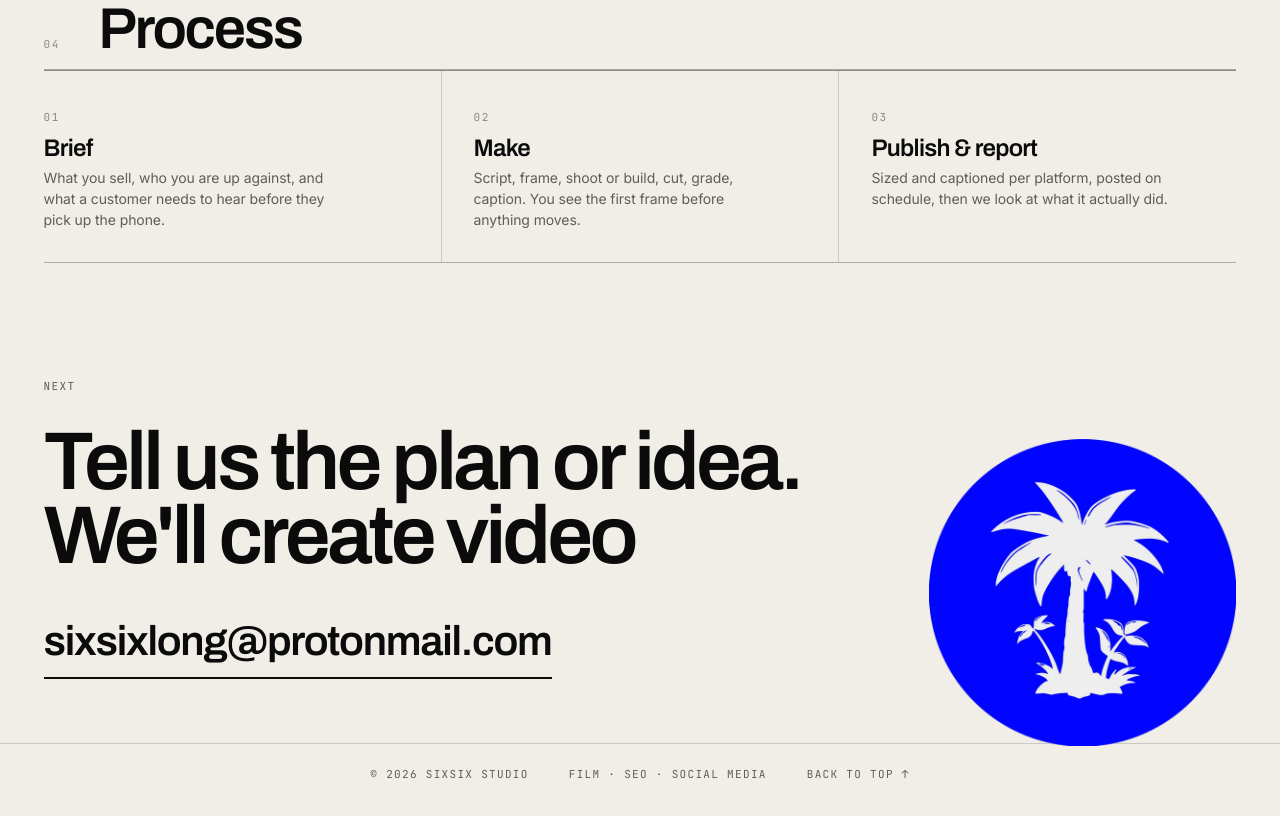
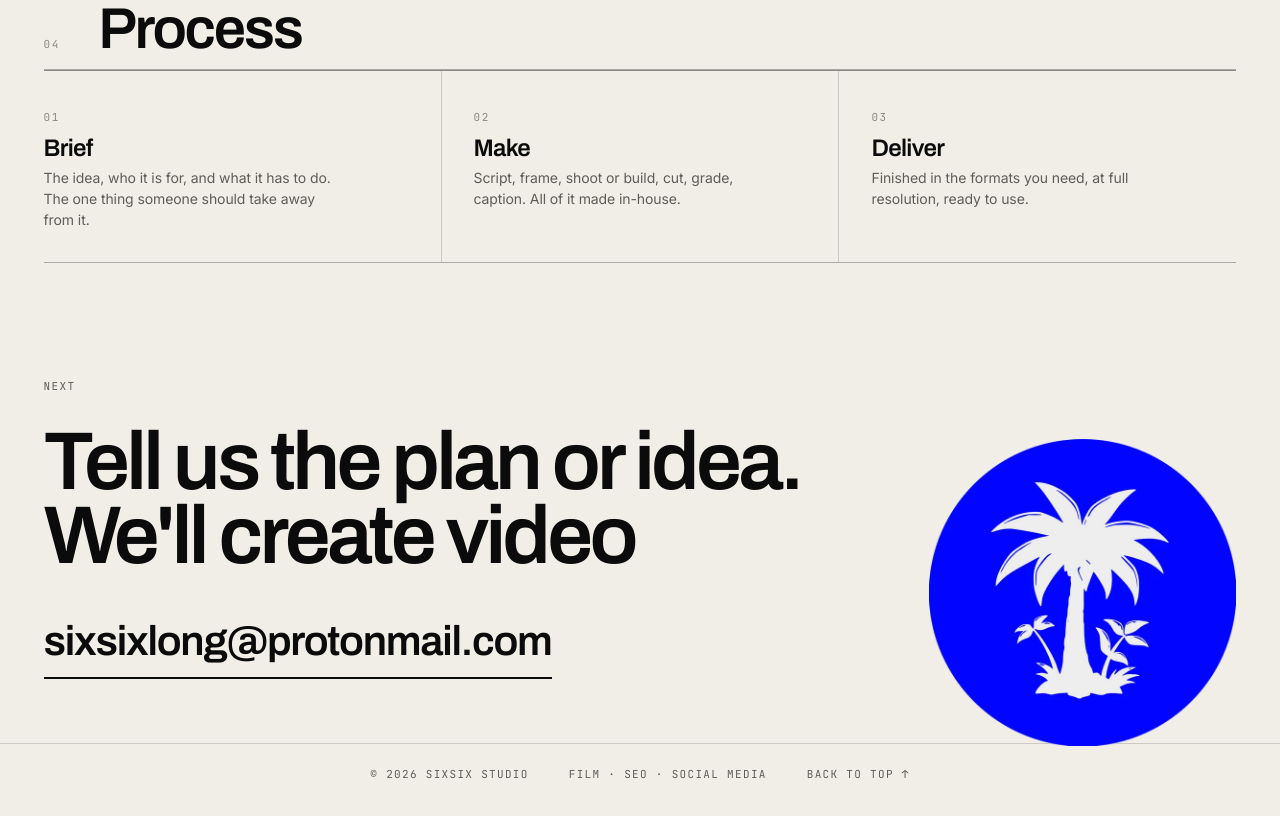
Before and after one commit to SixSixStudio/sixsixstudio.github.io, a plain HTML site: page index.html in a window 1280 px wide. Shown: the part 3419-4235 px from the top of the page. Drawn offline with Linux system fonts and the light colour scheme.

Commit message:
home: process is brief/make/deliver, no revision language

```diff
--- a/index.html
+++ b/index.html
@@ -216,17 +216,17 @@
       <div>
         <span class="n">01</span>
         <h4>Brief</h4>
-        <p>What you sell, who you are up against, and what a customer needs to hear before they pick up the phone.</p>
+        <p>The idea, who it is for, and what it has to do. The one thing someone should take away from it.</p>
       </div>
       <div>
         <span class="n">02</span>
         <h4>Make</h4>
-        <p>Script, frame, shoot or build, cut, grade, caption. You see the first frame before anything moves.</p>
+        <p>Script, frame, shoot or build, cut, grade, caption. All of it made in-house.</p>
       </div>
       <div>
         <span class="n">03</span>
-        <h4>Publish &amp; report</h4>
-        <p>Sized and captioned per platform, posted on schedule, then we look at what it actually did.</p>
+        <h4>Deliver</h4>
+        <p>Finished in the formats you need, at full resolution, ready to use.</p>
       </div>
     </div>
   </section>
```
